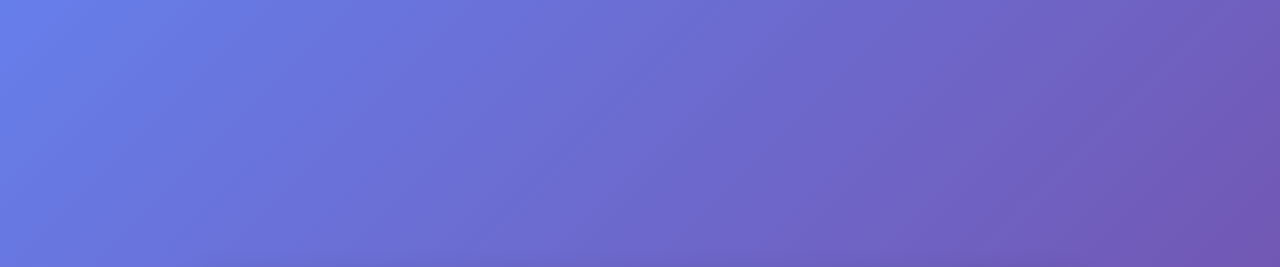
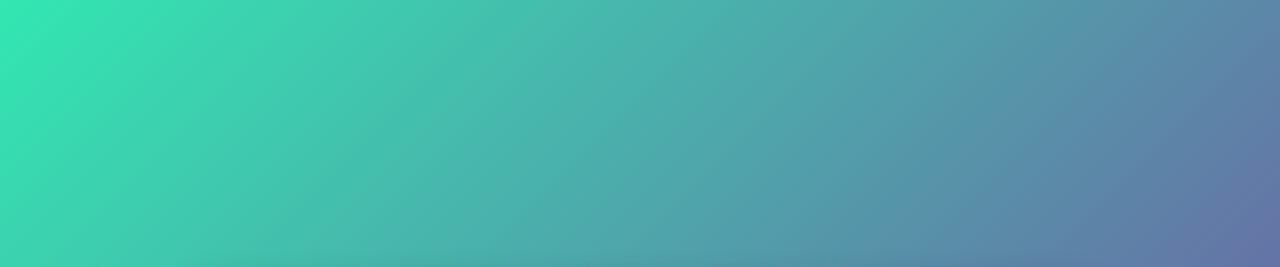
Before and after one commit to irenzaval/s0195808_5, a plain HTML site: page index.html in a window 1280 px wide. Shown: the top 267 px of the page. Drawn offline with Linux system fonts and the light colour scheme.

Commit message:
Update index.html

```diff
--- a/index.html
+++ b/index.html
@@ -13,7 +13,7 @@
 
         body {
             font-family: 'Segoe UI', Tahoma, Geneva, Verdana, sans-serif;
-            background: linear-gradient(135deg, #667eea 0%, #764ba2 100%);
+            background: linear-gradient(135deg, #32e7b1 0%, #764ba2 100%);
             min-height: 100vh;
             display: flex;
             justify-content: center;
```
